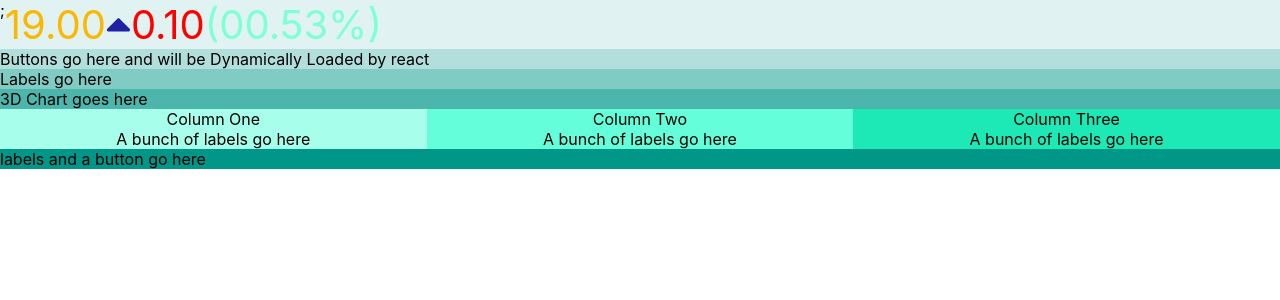
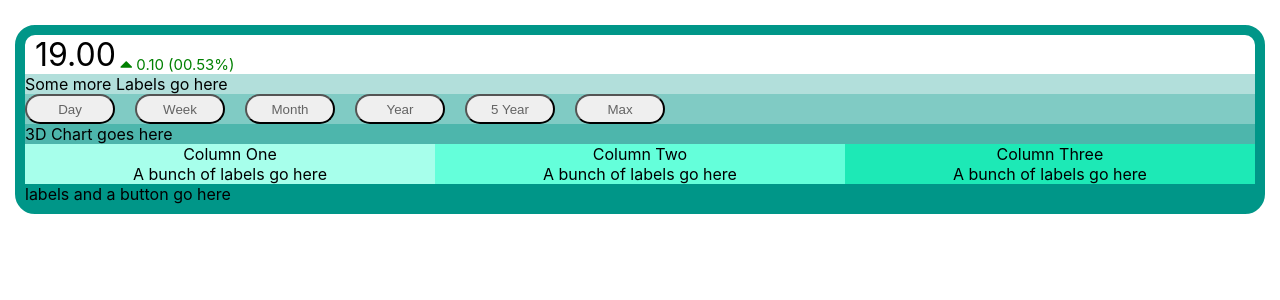
Before and after one commit to team-hack/stockapp, a React (Create React App) app: page / in a window 1280 px wide. Shown: the top 300 px of the page. Built offline with nearby package versions, Linux system fonts and the light colour scheme.

Commit message:
Added container three buttons

```diff
--- a/src/components/YearGraph/YearGraph.styles.css
+++ b/src/components/YearGraph/YearGraph.styles.css
@@ -1,18 +1,31 @@
 .wrapper {
+    margin-top: 25px;
+    margin-left: 15px;
+    margin-right: 15px;
+    margin-bottom: 25px;
     display: flex;
-    min-height: 100vh;
     flex-direction: column;
     background-color:white;
+    border-style: solid;
+    border-radius: 20px;
+    border-color: #009688;
+    border-width: 10px;
 }
 
 .container-1 {
-    background-color: #e0f2f1;
+    border-top-left-radius: 20px;
+    border-top-right-radius: 20px;
+    background-color: white;
     display: flex;
     flex-direction: row;
+    align-items: flex-end;
 }
 
 .container-2 {
     background-color: #b2dfdb;
+    display: flex-box;
+    flex-direction: row;
+    align-items: center;
 }
 
 .container-3 {
--- a/src/components/YearGraph/YearGraph.tsx
+++ b/src/components/YearGraph/YearGraph.tsx
@@ -6,31 +6,48 @@ import { FontAwesomeIcon } from '@fortawesome/react-fontawesome'
 import { faCaretUp } from '@fortawesome/free-solid-svg-icons'
 import { faStar } from '@fortawesome/free-regular-svg-icons'
 import { Label } from "./YearGraphStyled";
+import { Button } from "./YearGraphStyled";
 
 
 // Creating a YearGraph JSX Element
 const YearGraph = ( ): JSX.Element => {
-
+// Container 1
   const containerOneLabels = [
-    {id:1, value: " 19.00", labelName:"currentPriceLabel"},
+    {id:1, value: "19.00", labelName:"currentPriceLabel"},
     {id:2, value: <FontAwesomeIcon id="icon" icon={faCaretUp}/> , labelName:"faIconLabel"},
     {id:3, value: " 0.10", labelName:"priceDiffernceLabel" },
     {id:4, value: " (00.53%)", labelName:"priceDifferncePercentLabel"},
   ];
 
+// Container 2
+
+
+// Container 3
+const containerThreeButtons = [
+    {id:5, title: "Day"},
+    {id:6, title: "Week"},
+    {id:7, title: "Month"},
+    {id:8, title: "Year"},
+    {id:9, title: "5 Year"},
+    {id:10,title: "Max"},
+];
 
   return (
    <div className="wrapper">
-      <div className="container-1">;
+      <div className="container-1">
           { containerOneLabels.map((containerOneLabels)=>(
             <Label id={ `${containerOneLabels.id}` } labelName={containerOneLabels.labelName}> {containerOneLabels.value} </Label>))
           }
       </div>
+
       <div className="container-2">
-        Buttons go here and will be Dynamically Loaded by react
+         Some more Labels go here
       </div>
+
       <div className="container-3">
-        Labels go here
+         { containerThreeButtons.map((containerThreeButtons)=>(
+            <Button id={ `${containerThreeButtons.id}` }> {containerThreeButtons.title} </Button>))
+         }
       </div>
       <div className="container-4">
         3D Chart goes here
--- a/src/components/YearGraph/YearGraphStyled.tsx
+++ b/src/components/YearGraph/YearGraphStyled.tsx
@@ -8,44 +8,47 @@ min-height: 100vh;
 flex-direction: column;
 background-color:#eceff1;
 `
-
-
-
+export const Button = styled.button`
+width: 90px;
+height: 30px;
+border-radius: 25px;
+margin-right: 20px;
+color: #636363;
+&:hover {
+  background: #009688;
+  color: white;
+  cursor: pointer;
+}
+`
 
 export const Label =  styled.label <{ labelName: string }>`
-
-color: green;
-
-
+  display: flex;
+  font-size: 20px;
+  color: grey;
+  padding-right:4px;
     ${props => props.labelName == "currentPriceLabel" && css`
-     color: #fbb800;
-
+        color: black;
+        font-size: 2em;
+        padding-left:10px;
       `
       }
 
-
     ${props => props.labelName == "faIconLabel" && css`
-    color: #2121a4;
-
+        align-items: flex-end;
+        color: green;
+        font-size: 20px;
       `
       }
 
-
     ${props => props.labelName == "priceDiffernceLabel" && css`
-    color: red;
-
+        color: green;
+        font-size: 15px;
     `
     }
 
-
     ${props => props.labelName == "priceDifferncePercentLabel" && css`
-    color: aquamarine;
-
+        color: green;
+        font-size: 15px;
     `
     }
-
-
-
-
-font-size: 40px;
 `
```
Lines whose indentation alone changed are shown as unchanged.
